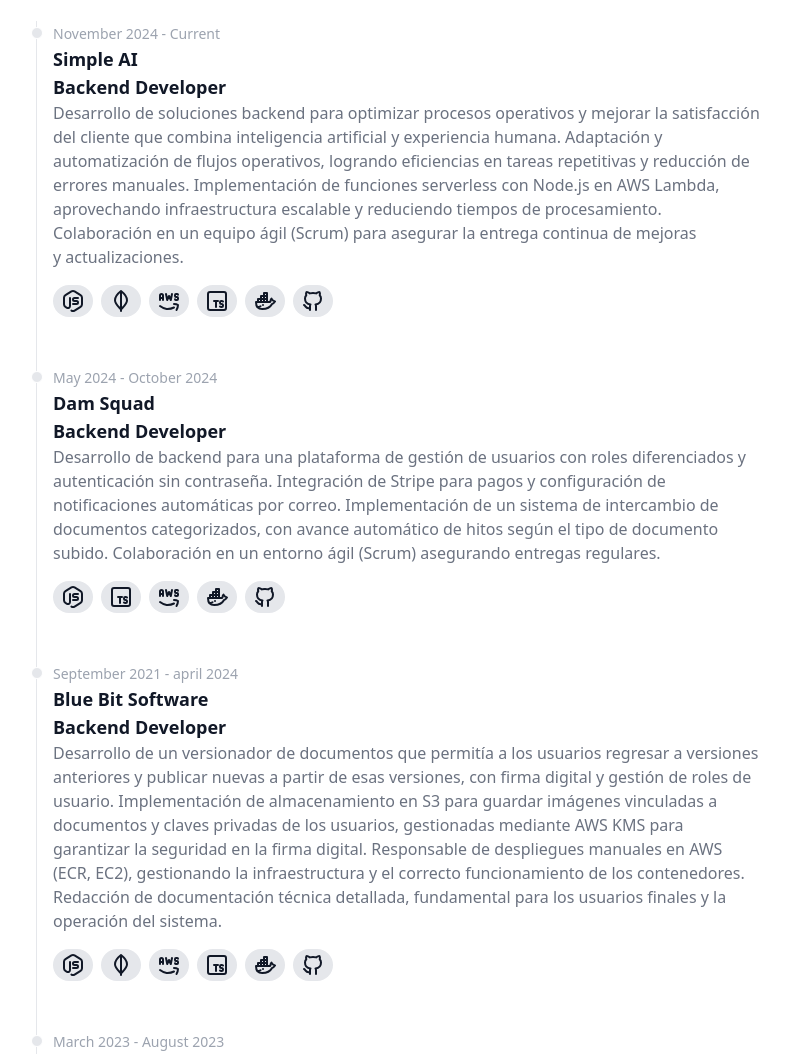
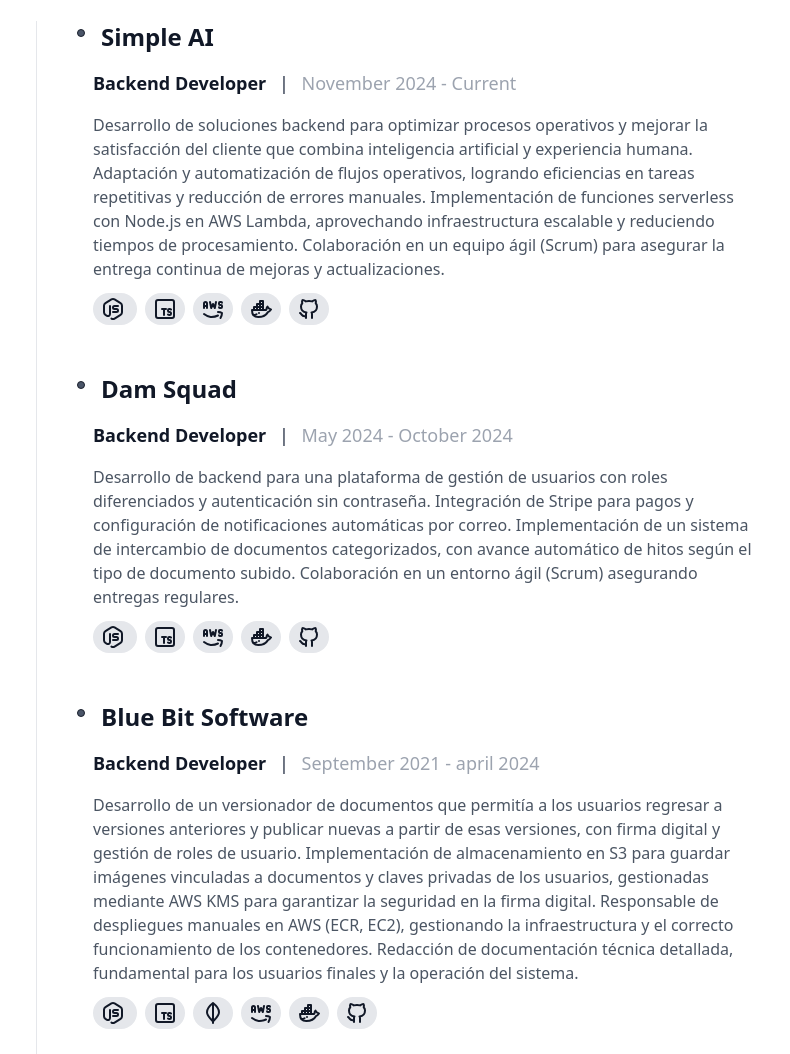
Before and after one commit to CharlyGon/Portfolio-Web, an Astro site: page / in a window 1280 px wide. Shown: the part 995-2049 px from the top of the page, without its empty margins (246-1036 px from the left). Built offline with nearby package versions, Linux system fonts and the light colour scheme; Astro itself is replaced by a stand-in of ours.

Commit message:
fix: improve experience layout and spacing in timeline
- Added separator '|' between role title and date for clarity
- Adjusted spacing between role title and description for improved readability
- Enhanced layout to include bullet points for each company and role
- Fixed rendering of tags to display correctly with icons and names

```diff
--- a/astro.config.mjs
+++ b/astro.config.mjs
@@ -4,5 +4,7 @@
 
 // https://astro.build/config
 export default defineConfig({
-  integrations: [tailwind()]
+  integrations: [
+    tailwind(),
+  ],
 });
--- a/src/components/Experience.astro
+++ b/src/components/Experience.astro
@@ -66,61 +66,74 @@
 
 const EXPERIENCE = [
     {
+        company: "Simple AI",
+        roles: [
+            {
                 title: "Backend Developer",
-        company: "Simple AI",
                 date: "November 2024 - Current",
                 description:
                     "Desarrollo de soluciones backend para optimizar procesos operativos y mejorar la satisfacción del cliente que combina inteligencia artificial y experiencia humana. Adaptación y automatización de flujos operativos, logrando eficiencias en tareas repetitivas y reducción de errores manuales. Implementación de funciones serverless con Node.js en AWS Lambda, aprovechando infraestructura escalable y reduciendo tiempos de procesamiento. Colaboración en un equipo ágil (Scrum) para asegurar la entrega continua de mejoras y actualizaciones.",
                 tags: [
                     TAGS.Node,
+                    TAGS.Typescript,
+                    TAGS.AWS,
+                    TAGS.Docker,
+                    TAGS.Git,
+                ],
+            },
+        ],
+    },
+    {
+        company: "Dam Squad",
+        roles: [
+            {
+                title: "Backend Developer",
+                date: "May 2024 - October 2024",
+                description:
+                    "Desarrollo de backend para una plataforma de gestión de usuarios con roles diferenciados y autenticación sin contraseña. Integración de Stripe para pagos y configuración de notificaciones automáticas por correo. Implementación de un sistema de intercambio de documentos categorizados, con avance automático de hitos según el tipo de documento subido. Colaboración en un entorno ágil (Scrum) asegurando entregas regulares.",
+                tags: [
+                    TAGS.Node,
+                    TAGS.Typescript,
+                    TAGS.AWS,
+                    TAGS.Docker,
+                    TAGS.Git,
+                ],
+            },
+        ],
+    },
+    {
+        company: "Blue Bit Software",
+        roles: [
+            {
+                title: "Backend Developer",
+                date: "September 2021 - april 2024",
+                description:
+                    "Desarrollo de un versionador de documentos que permitía a los usuarios regresar a versiones anteriores y publicar nuevas a partir de esas versiones, con firma digital y gestión de roles de usuario. Implementación de almacenamiento en S3 para guardar imágenes vinculadas a documentos y claves privadas de los usuarios, gestionadas mediante AWS KMS para garantizar la seguridad en la firma digital. Responsable de despliegues manuales en AWS (ECR, EC2), gestionando la infraestructura y el correcto funcionamiento de los contenedores. Redacción de documentación técnica detallada, fundamental para los usuarios finales y la operación del sistema.",
+                tags: [
+                    TAGS.Node,
+                    TAGS.Typescript,
                     TAGS.Mongodb,
                     TAGS.AWS,
-            TAGS.Typescript,
                     TAGS.Docker,
                     TAGS.Git,
                 ],
             },
             {
                 title: "Backend Developer",
-        company: "Dam Squad",
-        date: "May 2024 - October 2024",
-        description:
-            "Desarrollo de backend para una plataforma de gestión de usuarios con roles diferenciados y autenticación sin contraseña. Integración de Stripe para pagos y configuración de notificaciones automáticas por correo. Implementación de un sistema de intercambio de documentos categorizados, con avance automático de hitos según el tipo de documento subido. Colaboración en un entorno ágil (Scrum) asegurando entregas regulares.",
-        tags: [TAGS.Node, TAGS.Typescript, TAGS.AWS, TAGS.Docker, TAGS.Git],
-    },
-    {
-        title: "Backend Developer",
-        company: "Blue Bit Software",
-        date: "September 2021 - april 2024",
-        description:
-            "Desarrollo de un versionador de documentos que permitía a los usuarios regresar a versiones anteriores y publicar nuevas a partir de esas versiones, con firma digital y gestión de roles de usuario. Implementación de almacenamiento en S3 para guardar imágenes vinculadas a documentos y claves privadas de los usuarios, gestionadas mediante AWS KMS para garantizar la seguridad en la firma digital. Responsable de despliegues manuales en AWS (ECR, EC2), gestionando la infraestructura y el correcto funcionamiento de los contenedores. Redacción de documentación técnica detallada, fundamental para los usuarios finales y la operación del sistema.",
-        tags: [
-            TAGS.Node,
-            TAGS.Mongodb,
-            TAGS.AWS,
-            TAGS.Typescript,
-            TAGS.Docker,
-            TAGS.Git,
-        ],
-    },
-    {
-        title: "Backend Developer",
-        company: "Blue Bit Software",
                 date: "March 2023 - August 2023",
                 description:
                     "Desarrollo del backend para una plataforma orientada al intercambio de assets virtuales, específicamente diseñada para influencers. Despliegue y automatización de contratos inteligentes, permitiendo la interacción directa con la blockchain para gestionar transacciones de assets. Responsable del despliegue y mantenimiento de la infraestructura en AWS, asegurando la escalabilidad y el correcto funcionamiento de los servicios. Interacción con diversas blockchains para la integración y operación de los contratos inteligentes.",
                 tags: [
                     TAGS.Node,
+                    TAGS.Typescript,
                     TAGS.Mysql,
                     TAGS.AWS,
-            TAGS.Typescript,
                     TAGS.Docker,
                     TAGS.Git,
                 ],
             },
             {
                 title: "Software Developer",
-        company: "Blue Bit Software",
                 date: "February 2022 - June 2022",
                 description:
                     "Desarrollo de un proxy sin interfaz gráfica, diseñado para superar restricciones geográficas y mantener el anonimato en las conexiones. Implementación de scripts y automatizaciones que permitían asignar dinámicamente nuevas direcciones IP, reutilizando servicios restringidos por ubicación geográfica. Configuración y gestión de infraestructura en la nube para garantizar la estabilidad y el rendimiento del proxy. Adaptación continua del sistema a las necesidades del proyecto mediante el uso de automatización avanzada para la asignación de IPs.",
@@ -128,11 +141,12 @@
             },
             {
                 title: "Frontend Developer",
-        company: "Blue Bit Software",
                 date: "September 2020 - August 2021",
                 description:
                     "Responsable del desarrollo y diseño de la página de inicio de la empresa utilizando React, CSS y Material-UI, siguiendo maquetas predefinidas para asegurar una interfaz visualmente atractiva y funcional. Implementación de virtualización de aplicaciones mediante Docker, optimizando el entorno de desarrollo y despliegue. Gestión eficiente de repositorios en GitHub y despliegue de la aplicación en AWS, garantizando un flujo de trabajo continuo y estable.",
                 tags: [TAGS.React, TAGS.CSS, TAGS.AWS, TAGS.Docker, TAGS.Git],
+            },
+        ],
     },
 ];
 ---
--- a/src/components/ExperienceItem.astro
+++ b/src/components/ExperienceItem.astro
@@ -1,46 +1,57 @@
 ---
 import type { JSX } from "astro/jsx-runtime";
+import "../components/styles/experienceItems.css";
 
 export interface Props {
+    company: string;
+    roles: Role[];
+}
+
+export interface Role {
     title: string;
-    company: string;
+    date: string;
     description: string;
     tags?: { name: string; icon: JSX.Element }[];
-    date: string;
 }
 
-const { title, company, description, tags, date } = Astro.props;
+export interface CompanyExperience {
+    icompany: string;
+    roles: Role[];
+}
+
+const { company, roles } = Astro.props;
 ---
 
-<div
-    class="absolute w-3 h-3 bg-gray-200 rounded-full mt-1.5 -start-1.5 border border-white dark:border-gray-900 dark:bg-gray-700"
+<div class="company-experience mb-10">
+    <h2
+        class="company-title text-2xl font-bold text-gray-900 dark:text-yellow-200 mb-4"
     >
-</div>
-<time
-    class="mb-1 text-sm font-normal leading-none text-gray-400 dark:text-gray-500"
->
-    {date}
-</time>
-<h4 class="text-lg font-semibold text-gray-900 dark:text-yellow-200">
         {company}
-</h4>
+    </h2>
 
+    <div class="roles">
+        {
+            roles.map((role) => (
+                <div class="role mb-6 relative">
                     <h3 class="text-lg font-semibold text-gray-900 dark:text-yellow-200">
-    {title}
+                        {role.title} <span class="separator">|</span>{" "}
+                        <span class="role-date">{role.date}</span>
                     </h3>
-<p
-    class="mb-4 text-base font-normal text-gray-500 dark:text-gray-400 text-pretty"
->
-    {description}
+                    <p class="text-gray-600 dark:text-gray-400 mt-4">
+                        {role.description}
                     </p>
-{
-    tags && (
-        <div class="flex flex-wrap">
-            {tags.map((tag) => (
+
+                    {role.tags && (
+                        <div class="flex flex-wrap mt-3">
+                            {role.tags.map((tag) => (
                                 <span class="px-2 py-1 mr-2 mb-2 text-sm font-medium text-gray-900 bg-gray-200 rounded-full dark:bg-gray-700 dark:text-gray-200">
-                    <tag.icon />
+                                    <tag.icon class="inline-block mr-1 icon-hover-effect" />
                                 </span>
                             ))}
                         </div>
-    )
+                    )}
+                </div>
+            ))
         }
+    </div>
+</div>
--- /dev/null
+++ b/src/components/styles/experienceItems.css
@@ -0,0 +1,52 @@
+.company-experience {
+    position: relative;
+    padding-left: 1.5rem;
+}
+
+.company-dot {
+    position: absolute;
+    left: -1rem;
+    top: 0.5rem;
+    width: 0.75rem;
+    height: 0.75rem;
+    background-color: #2d3748;
+    border-radius: 50%;
+    border: 2px solid #1a202c;
+}
+
+.role {
+    position: relative;
+    padding-left: 1rem;
+}
+
+h2.company-title {
+    position: relative;
+    padding-left: 1.5rem;
+}
+
+h2.company-title::before {
+    content: '';
+    position: absolute;
+    left: 0;
+    top: 0.5rem;
+    width: 0.5rem;
+    height: 0.5rem;
+    background-color: #4a5568;
+    border-radius: 50%;
+    border: 1px solid #1a202c;
+}
+
+.separator {
+    margin: 0 0.5rem;
+    color: #6b7280;
+}
+
+.role-date {
+    font-weight: normal;
+    color: #9ca3af;
+}
+
+.icon-hover-effect {
+    display: inline-flex;
+    align-items: center;
+}
```
Also changed, not shown: 1 other file. Lines whose indentation alone changed are shown as unchanged.
